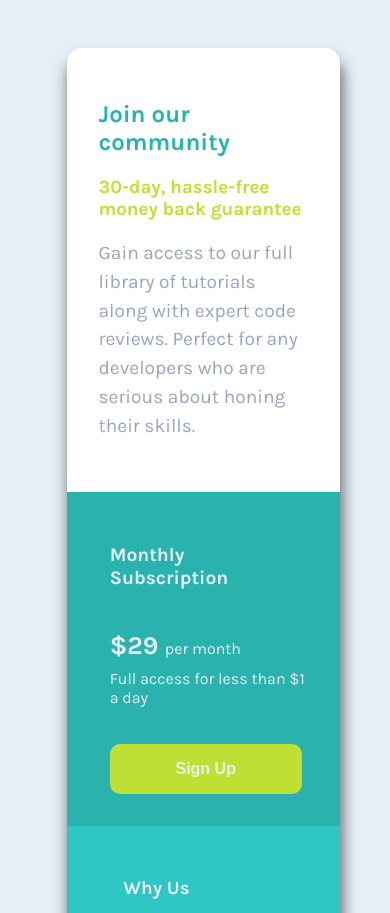
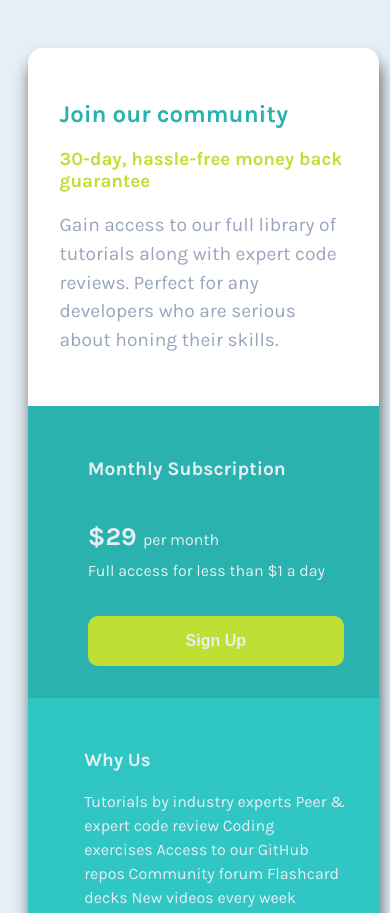
Before and after one commit to codeAndcocoa/single-price-grid-component, a plain HTML site: page index.html in a window 390 px wide. Shown: the top 913 px of the page. Drawn offline with Linux system fonts and the light colour scheme.

Commit message:
Update style.css

```diff
--- a/style.css
+++ b/style.css
@@ -17,11 +17,10 @@ body {
   font-family: "Karla", sans-serif;
   background-color: var(--neutral1);
   overflow-x: hidden;
-
 }
 
 .grid-box {
-  max-width: 55%;
+  width: 60%;
   display: grid;
   grid-template-columns: repeat(2, 1fr);
   margin: 3rem auto;
@@ -105,6 +104,10 @@ body {
   font-weight: 700;
   border-radius: 10px;
 }
+.signUp-btn:hover {
+  background-color: #fff;
+  color: var(--primary2);
+}
 .subscribe-title,
 .subscription-value,
 .day-subscribe,
@@ -125,27 +128,17 @@ body {
 }
 /***Media Queries  */
 @media screen and (max-width: 600px) {
-  .signUp-btn {
-    width: 12rem;
-  }
-  .subscribe-title,
-  .subscription-value,
-  .day-subscribe, .signUp-btn  {
-    margin-left: 0.7rem;
-  }
   .grid-box {
     width: 95%;
   }
-
 }
-@media screen and (max-width:992px) {
+@media screen and (max-width: 992px) {
   .grid-box {
-    max-width: 90%;
+    width: 90%;
   }
 }
 @media screen and (max-width: 1180px) {
   .grid-box {
-    max-width: 70%;
     grid-template-columns: 1fr;
   }
   .cell1 {
@@ -158,5 +151,4 @@ body {
     border-bottom-right-radius: 15px;
     border-bottom-left-radius: 15px;
   }
-
 }
```
